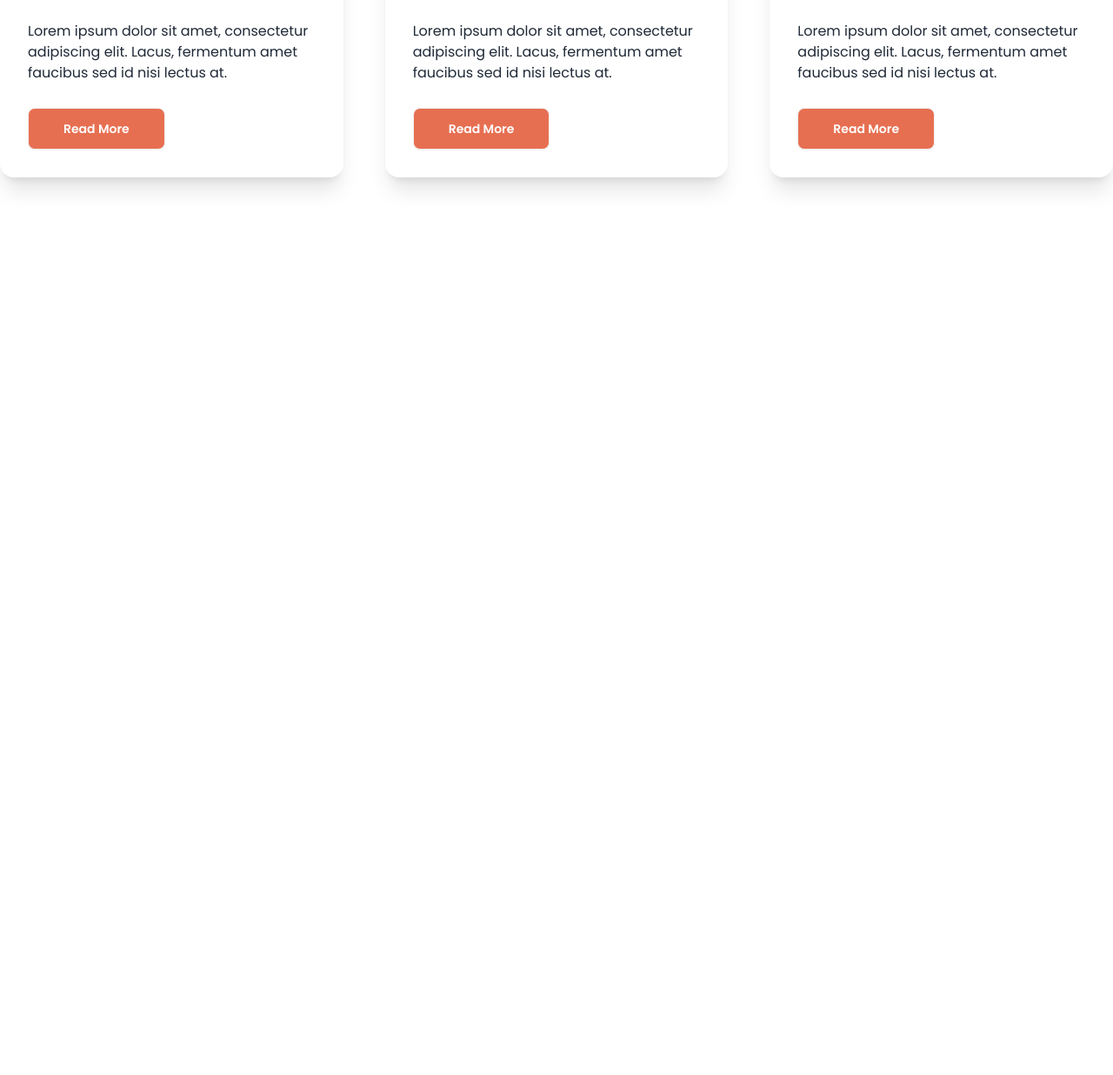
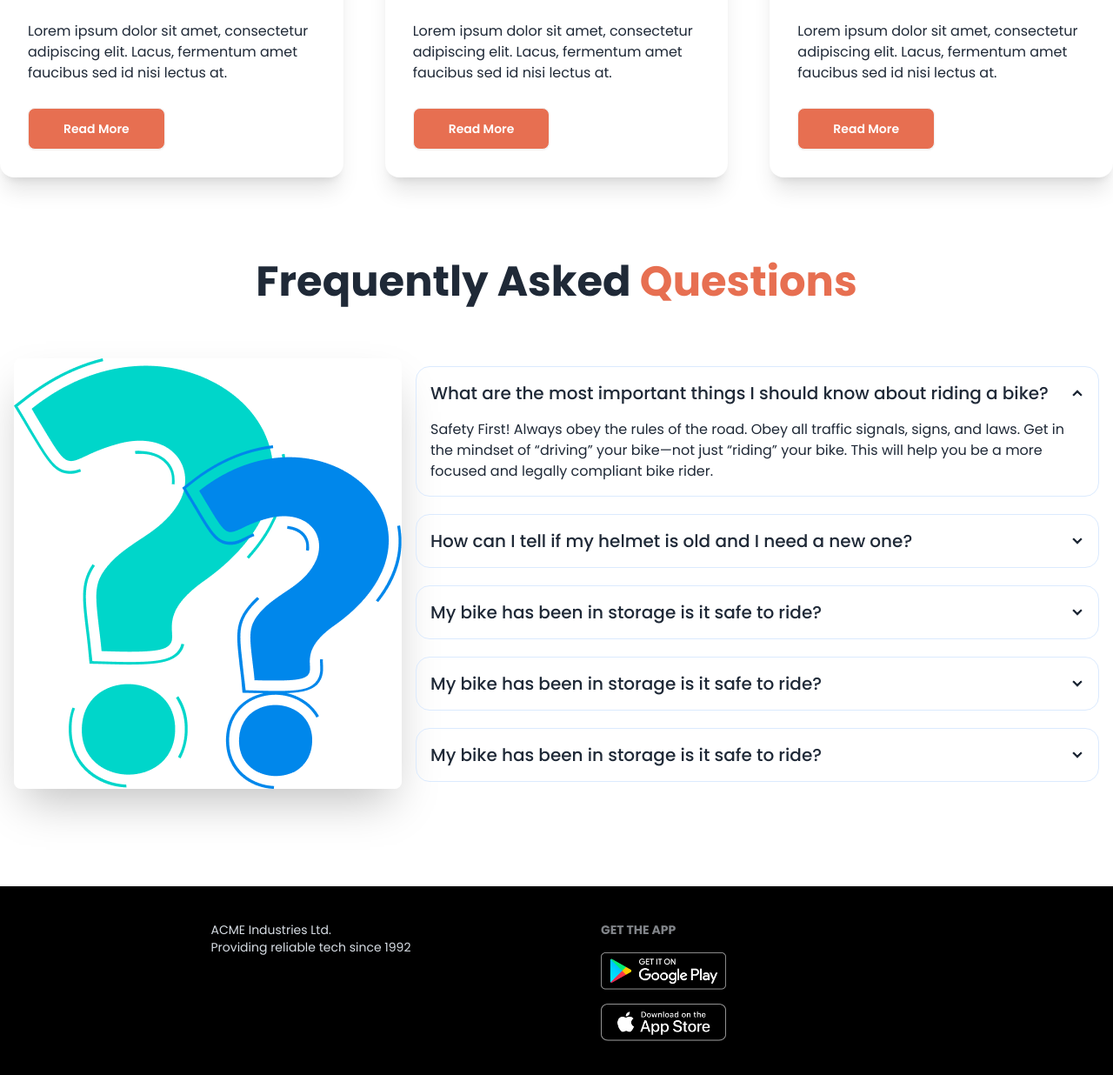
Before and after one commit to reham0000/biker-zone-daisyUi-test, a plain HTML site: page index.html in a window 1280 px wide. Shown: the part 1671-2907 px from the top of the page at 87% size. Before the commit the page ends 1971 px from the top, so only its background shows below. Drawn offline with nearby package versions, Linux system fonts and the light colour scheme.

Commit message:
footer section added with full responsive

```diff
--- a/index.html
+++ b/index.html
@@ -240,8 +240,83 @@
                 </div>
              </div>
          </section>
+         <!-- happy client section -->
+          <section>
+
+          </section>
+          <!-- FAQ section -->
+           <section class="my-24">
+            <h3 class="text-5xl font-bold text-center mb-12">Frequently Asked <span class="text-bike-primary">Questions</span></h3>
+            <div class="hero">
+                <div class="hero-content flex-col lg:flex-row">
+                  <img
+                    src="images/others/faq.png"
+                    class="max-w-md rounded-lg shadow-2xl" />
+                  <div class="space-y-5">
+                    <div class="collapse collapse-arrow border border-blue-100">
+                        <input type="radio" name="my-accordion-2" checked="checked" />
+                        <div class="collapse-title text-xl font-medium">What are the most important things I should
+                            know about riding a bike?</div>
+                        <div class="collapse-content">
+                          <p>Safety First! Always obey the rules of the road. Obey all traffic signals, signs, and laws. Get in the mindset of “driving” your bike—not just “riding” your bike. This will help you be a more focused and legally compliant bike rider. </p>
+                        </div>
+                      </div>
+                      <div class="collapse collapse-arrow border border-blue-100">
+                        <input type="radio" name="my-accordion-2" />
+                        <div class="collapse-title text-xl font-medium">How can I tell if my helmet is old and I need a
+                            new one?</div>
+                        <div class="collapse-content">
+                          <p>Safety First! Always obey the rules of the road. Obey all traffic signals, signs, and laws. Get in the mindset of “driving” your bike—not just “riding” your bike. This will help you be a more focused and legally compliant bike rider.  </p>
+                        </div>
+                      </div>
+                      <div class="collapse collapse-arrow border border-blue-100">
+                        <input type="radio" name="my-accordion-2" />
+                        <div class="collapse-title text-xl font-medium">My bike has been in storage is it safe to ride?</div>
+                        <div class="collapse-content">
+                          <p>Safety First! Always obey the rules of the road. Obey all traffic signals, signs, and laws. Get in the mindset of “driving” your bike—not just “riding” your bike. This will help you be a more focused and legally compliant bike rider. </p>
+                        </div>
+                      </div>
+                      <div class="collapse collapse-arrow border border-blue-100">
+                        <input type="radio" name="my-accordion-2" />
+                        <div class="collapse-title text-xl font-medium">My bike has been in storage is it safe to ride?</div>
+                        <div class="collapse-content">
+                          <p>Safety First! Always obey the rules of the road. Obey all traffic signals, signs, and laws. Get in the mindset of “driving” your bike—not just “riding” your bike. This will help you be a more focused and legally compliant bike rider. </p>
+                        </div>
+                      </div>
+                      <div class="collapse collapse-arrow border border-blue-100">
+                        <input type="radio" name="my-accordion-2" />
+                        <div class="collapse-title text-xl font-medium">My bike has been in storage is it safe to ride?</div>
+                        <div class="collapse-content">
+                          <p>Safety First! Always obey the rules of the road. Obey all traffic signals, signs, and laws. Get in the mindset of “driving” your bike—not just “riding” your bike. This will help you be a more focused and legally compliant bike rider. </p>
+                        </div>
+                      </div>
+                  </div>
+                </div>
+              </div>
+           </section>
     </main>
     <!-- footer section -->
-    <footer></footer>
+    <footer class="footer bg-black text-neutral-content p-10">
+        <aside class="mx-auto">
+
+          <p>
+            ACME Industries Ltd.
+            <br />
+            Providing reliable tech since 1992
+          </p>
+        </aside>
+        <nav>
+          <h6 class="footer-title">Get The App</h6>
+          <div class="grid grid-cols-1 gap-4">
+            <a>
+              <img class="w-36" src="images/others/android.png" alt="">
+            </a>
+            <a>
+              <img class="w-36" src="images/others/ios.png" alt="">
+            </a>
+
+          </div>
+        </nav>
+      </footer>
   </body>
 </html>
```
